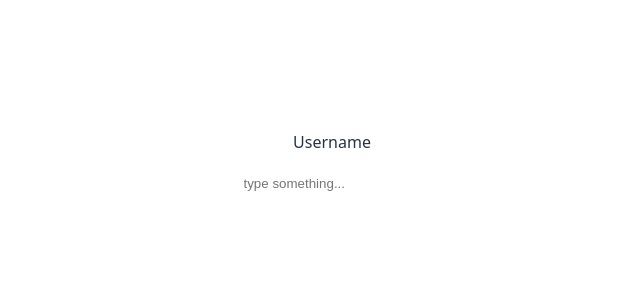
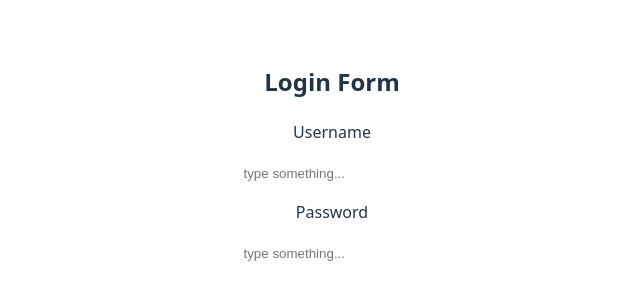
Before and after one commit to AminSBU/react-full-course, a React (Vite) app in the folder 04_login-form/login-form/: page / in a window 1280 px wide. Shown: the part 246-546 px from the top of the page, without its empty margins (308-948 px from the left). Built offline with nearby package versions, Linux system fonts and the light colour scheme.

Commit message:
use div to seperate two inputs, add password input text

```diff
--- a/04_login-form/login-form/src/login-form.jsx
+++ b/04_login-form/login-form/src/login-form.jsx
@@ -3,14 +3,27 @@ import React, { useState } from 'react';
 function Login()
 {
     return (
+        <div className='item-container'>
+          <h2>Login Form</h2>
+          <p className='user-text'>Username</p>
           <div>
-            <p className='user-text'>Username</p>
             <input
               type="text"
               className="textInput"
               placeholder="type something..."
             />
           </div>
+
+          <div>
+            <p className='user-text'>Password</p>
+            <input
+              type="text"
+              className="textInput"
+              placeholder="type something..."
+              required
+            />
+          </div>
+        </div>
       );
     }
 
```
Lines whose indentation alone changed are shown as unchanged.
